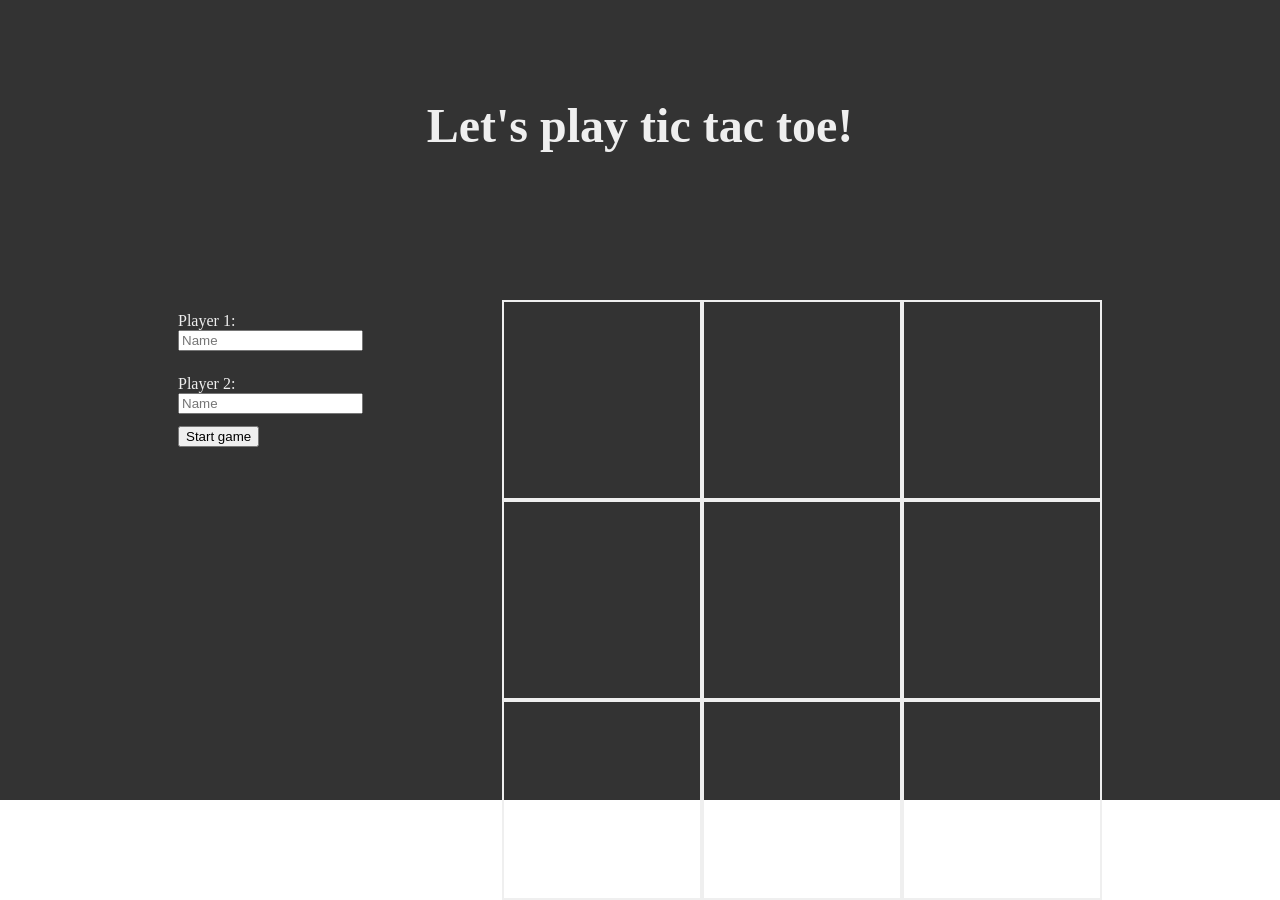
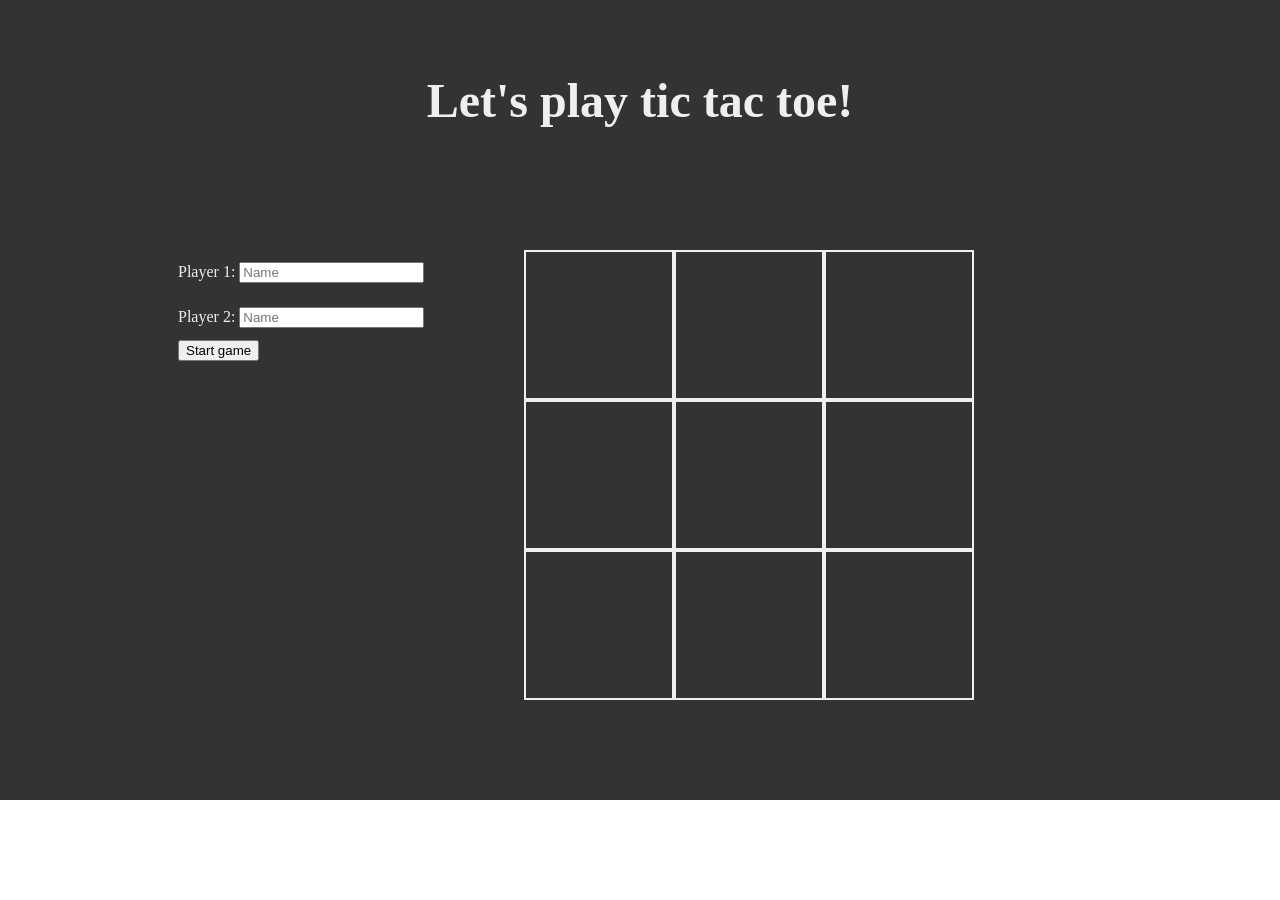
Before and after one commit to mmudge/tic-tac-toe, a website with bundled scripts: page index.html in a window 1280 px wide. After the commit the page ends 800 px from the top, so only its background shows below. Built offline with nearby package versions, Linux system fonts and the light colour scheme.

Commit message:
fixed board getting pushed off bottom of page

```diff
--- a/style.css
+++ b/style.css
@@ -1,34 +1,3 @@
-/* primary: '#145C9E',
-        secondary: '#87BBA2',
-        accent: '#F6AE2D',
-        lightGrayText: '#6D6D6D',
-        darkText: '#011627',
-        darkGray: '#3C4042',
-        mediumGray: '#808080',
-        lightGray: '#bebbbb',
-        backgroundGray: '#fafafa',
-        // softBlack: '#272727',
-        // softGray: '#e0e0e0',
-        // offWhite: '#FDFDFD',
-        // backgroundGray: '#efefef'
-        black1: '#222222',
-        black2: '#333333',
-        red1: '#ff0000',
-        blue1: '#47AAE3',
-        blue2: '#023e8a',
-        blue3: '#03045e',
-        blue4: '#0077b6',
-        // white1: '#F4F7F5',
-        white1: '#efefef',
-        white2: '#fafafa',
-        white3: '#f5f5f5',
-        blackText1: '#202030',
-        green1: '#519872',
-        grayText: '#2E404C',
-        grayText2: '#A9B4BD',
-        grayText3: '#D1D7DB',
-        red2: '#DF2F4D' */
-
 html {
   --dark-black: #222222;
   --light-black: #333333;
@@ -55,7 +24,7 @@ body {
 }
 
 .header {
-  height: 150px;
+  height: 100px;
   padding-top: 50px;
   display: flex;
   justify-content: center;
@@ -109,8 +78,8 @@ h2 {
 
 .board {
   display: grid;
-  grid-template-rows: 200px 200px 200px;
-  grid-template-columns: 200px 200px 200px;
+  grid-template-rows: 150px 150px 150px;
+  grid-template-columns: 150px 150px 150px;
 }
 
 .board > * {
```
